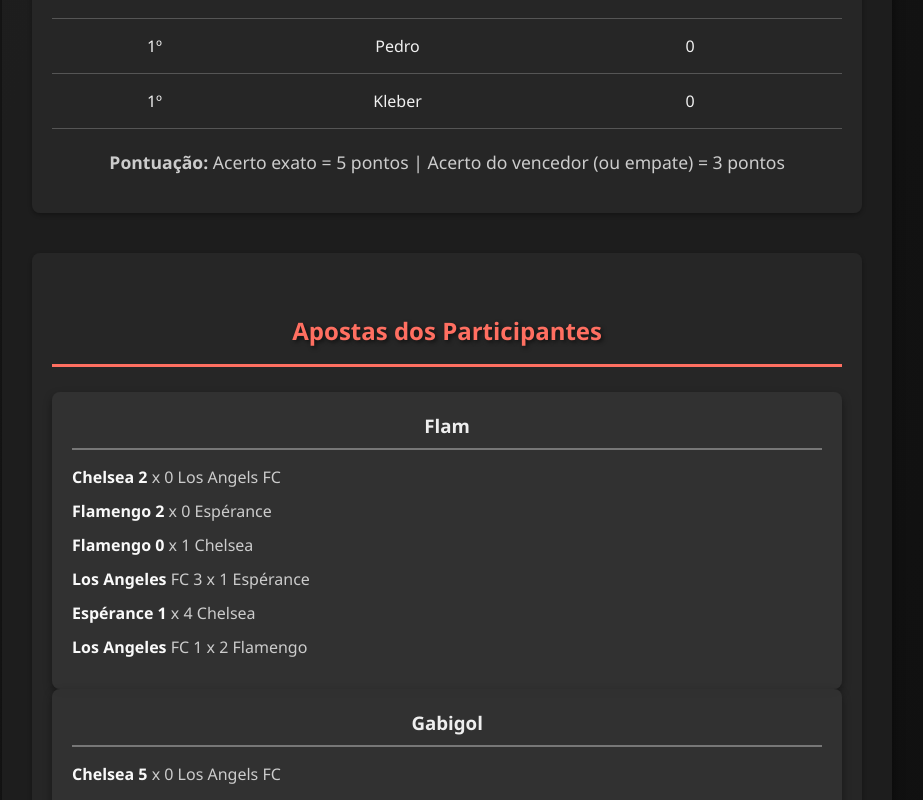
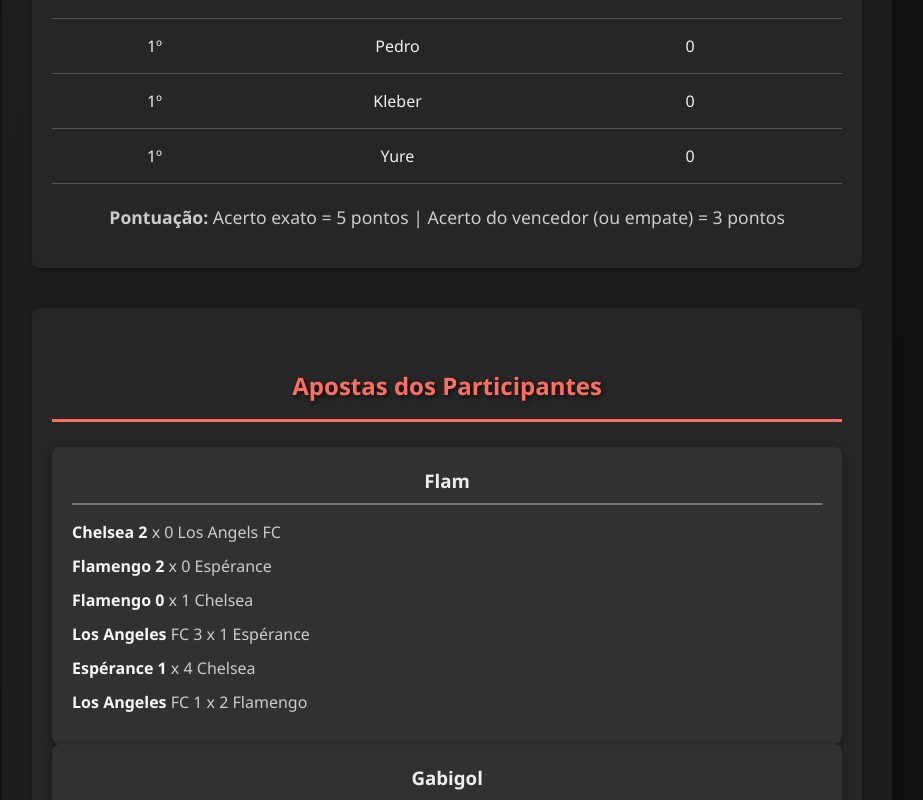
Before and after one commit to JefersonSmith/bolao-mundial, a React (Vite) app: page / in a window 1280 px wide. Shown: the part 1320-2120 px from the top of the page, without its empty margins (201-1124 px from the left). Built offline with nearby package versions, Linux system fonts and the light colour scheme.

Commit message:
update Yure

```diff
--- a/src/App.jsx
+++ b/src/App.jsx
@@ -29,6 +29,7 @@ function App() {
     { id: 6, name: 'Nathan', points: 0 },
     { id: 7, name: 'Pedro', points: 0 },
     { id: 8, name: 'Kleber', points: 0 },
+    { id: 9, name: 'Yure', points: 0 },
 
   ];
 
@@ -42,6 +43,7 @@ function App() {
     { participantName: 'Nathan', bets: ['Chelsea 3 x 1 Los Angels FC','Flamengo 2 x 1 Espérance', 'Flamengo 1 x 2 Chelsea', 'Los Angeles FC 0 x 2 Espérance', 'Espérance 0 x 4 Chelsea', 'Los Angeles FC 1 x 2 Flamengo'] },
     { participantName: 'Pedro', bets: ['Chelsea 3 x 1 Los Angels FC','Flamengo 2 x 0 Espérance', 'Flamengo 1 x 0 Chelsea', 'Los Angeles FC 2 x 1 Espérance', 'Espérance 0 x 2 Chelsea', 'Los Angeles FC 0 x 2 Flamengo'] },
     { participantName: 'Kleber', bets: ['Chelsea 4 x 0 Los Angels FC','Flamengo 3 x 1 Espérance', 'Flamengo 2 x 1 Chelsea', 'Los Angeles FC 2 x 2 Espérance', 'Espérance 0 x 3 Chelsea', 'Los Angeles FC 0 x 2 Flamengo'] },
+    { participantName: 'Yure', bets: ['Chelsea 2 x 1 Los Angels FC','Flamengo 2 x 0 Espérance', 'Flamengo 0 x 1 Chelsea', 'Los Angeles FC 1 x 0 Espérance', 'Espérance 0 x 3 Chelsea', 'Los Angeles FC 0 x 2 Flamengo'] },
   ];
 
   return (
```
